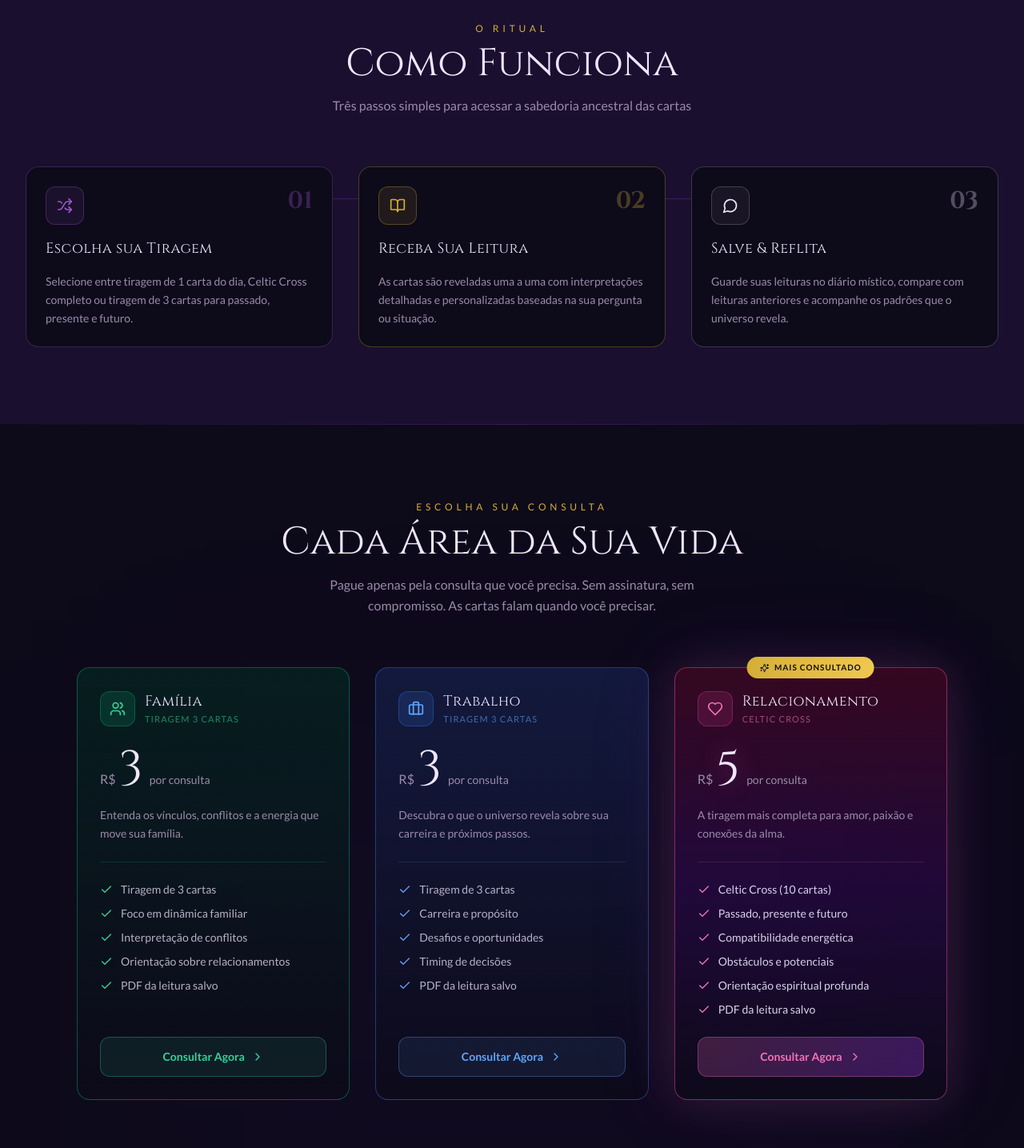
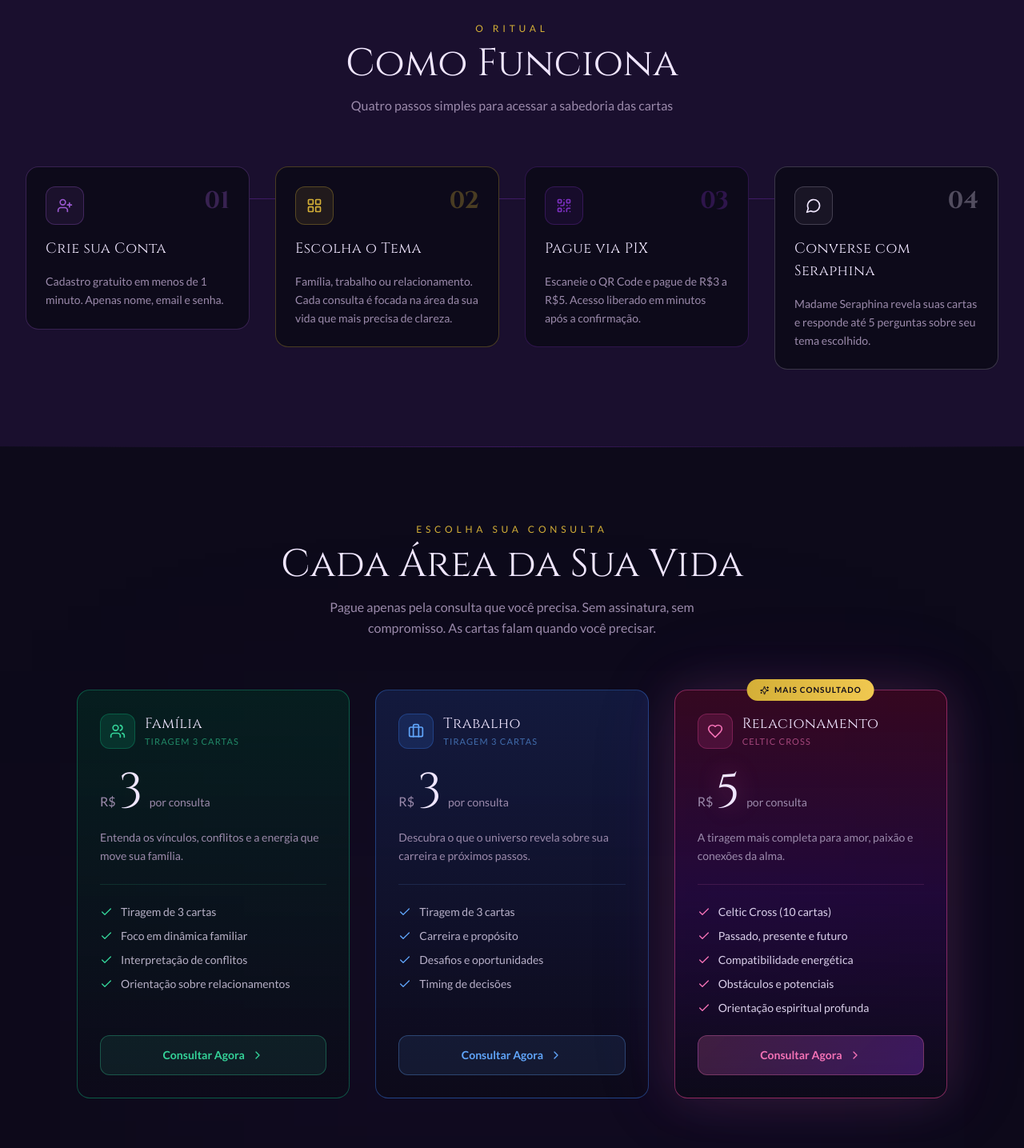
Before and after one commit to vinifariass/tarot-mistico, a Next.js app: page / in a window 1280 px wide. Shown: the part 1880-3315 px from the top of the page at 80% size. Built offline with nearby package versions, Linux system fonts and the light colour scheme; no server answers.

Commit message:
feat: update landing page copy for per-consultation model

```diff
--- a/src/components/HowItWorksSection.tsx
+++ b/src/components/HowItWorksSection.tsx
@@ -1,32 +1,41 @@
 "use client";
 
 import { motion } from "framer-motion";
-import { Shuffle, BookOpen, MessageCircle } from "lucide-react";
+import { UserPlus, LayoutGrid, QrCode, MessageCircle } from "lucide-react";
 
 const STEPS = [
   {
-    icon: Shuffle,
+    icon: UserPlus,
     number: "01",
-    title: "Escolha sua Tiragem",
-    description: "Selecione entre tiragem de 1 carta do dia, Celtic Cross completo ou tiragem de 3 cartas para passado, presente e futuro.",
+    title: "Crie sua Conta",
+    description: "Cadastro gratuito em menos de 1 minuto. Apenas nome, email e senha.",
     color: "text-amethyst",
     border: "border-amethyst/30",
     bg: "bg-amethyst/10",
   },
   {
-    icon: BookOpen,
+    icon: LayoutGrid,
     number: "02",
-    title: "Receba Sua Leitura",
-    description: "As cartas são reveladas uma a uma com interpretações detalhadas e personalizadas baseadas na sua pergunta ou situação.",
+    title: "Escolha o Tema",
+    description: "Família, trabalho ou relacionamento. Cada consulta é focada na área da sua vida que mais precisa de clareza.",
     color: "text-gold",
     border: "border-gold/30",
     bg: "bg-gold/10",
   },
   {
+    icon: QrCode,
+    number: "03",
+    title: "Pague via PIX",
+    description: "Escaneie o QR Code e pague de R$3 a R$5. Acesso liberado em minutos após a confirmação.",
+    color: "text-mystic",
+    border: "border-mystic/30",
+    bg: "bg-mystic/10",
+  },
+  {
     icon: MessageCircle,
-    number: "03",
-    title: "Salve & Reflita",
-    description: "Guarde suas leituras no diário místico, compare com leituras anteriores e acompanhe os padrões que o universo revela.",
+    number: "04",
+    title: "Converse com Seraphina",
+    description: "Madame Seraphina revela suas cartas e responde até 5 perguntas sobre seu tema escolhido.",
     color: "text-parchment",
     border: "border-parchment/20",
     bg: "bg-parchment/5",
@@ -50,23 +59,22 @@ export function HowItWorksSection() {
             Como Funciona
           </h2>
           <p className="text-muted font-body text-base max-w-lg mx-auto">
-            Três passos simples para acessar a sabedoria ancestral das cartas
+            Quatro passos simples para acessar a sabedoria das cartas
           </p>
         </motion.div>
 
-        <div className="grid md:grid-cols-3 gap-8">
+        <div className="grid sm:grid-cols-2 lg:grid-cols-4 gap-8">
           {STEPS.map((step, i) => (
             <motion.div
               key={step.number}
               initial={{ opacity: 0, y: 40 }}
               whileInView={{ opacity: 1, y: 0 }}
               viewport={{ once: true }}
-              transition={{ delay: i * 0.15 }}
+              transition={{ delay: i * 0.12 }}
               className="relative"
             >
-              {/* Connector line */}
               {i < STEPS.length - 1 && (
-                <div className="hidden md:block absolute top-10 left-full w-full h-px bg-gradient-to-r from-mystic/40 to-transparent z-0" />
+                <div className="hidden lg:block absolute top-10 left-full w-full h-px bg-gradient-to-r from-mystic/40 to-transparent z-0" />
               )}
 
               <div className={`relative z-10 p-6 rounded-2xl bg-void border ${step.border} flex flex-col gap-4`}>
--- a/src/components/PricingSection.tsx
+++ b/src/components/PricingSection.tsx
@@ -21,7 +21,6 @@ const CONSULTATIONS = [
       "Foco em dinâmica familiar",
       "Interpretação de conflitos",
       "Orientação sobre relacionamentos",
-      "PDF da leitura salvo",
     ],
     description: "Entenda os vínculos, conflitos e a energia que move sua família.",
   },
@@ -41,7 +40,6 @@ const CONSULTATIONS = [
       "Carreira e propósito",
       "Desafios e oportunidades",
       "Timing de decisões",
-      "PDF da leitura salvo",
     ],
     description: "Descubra o que o universo revela sobre sua carreira e próximos passos.",
   },
@@ -62,7 +60,6 @@ const CONSULTATIONS = [
       "Compatibilidade energética",
       "Obstáculos e potenciais",
       "Orientação espiritual profunda",
-      "PDF da leitura salvo",
     ],
     description: "A tiragem mais completa para amor, paixão e conexões da alma.",
   },
@@ -251,7 +248,7 @@ export function PricingSection() {
           {[
             { q: "Como funciona o pagamento?", a: "Após escolher sua consulta, você recebe a chave PIX. Em até 5 minutos seu acesso é liberado." },
             { q: "Posso fazer mais de uma consulta?", a: "Sim! Cada consulta é paga individualmente. Quanto mais você consulta, mais o universo revela." },
-            { q: "As leituras ficam salvas?", a: "Sim, todas as suas consultas ficam salvas no seu perfil em PDF para reler quando quiser." },
+            { q: "As leituras ficam salvas?", a: "Sim, todas as suas consultas e o histórico de mensagens ficam salvos no seu perfil." },
             { q: "É seguro e confidencial?", a: "Totalmente. Suas consultas são privadas e seus dados protegidos com criptografia." },
           ].map(({ q, a }) => (
             <div key={q} className="p-4 rounded-xl bg-abyss border border-white/5">
```
